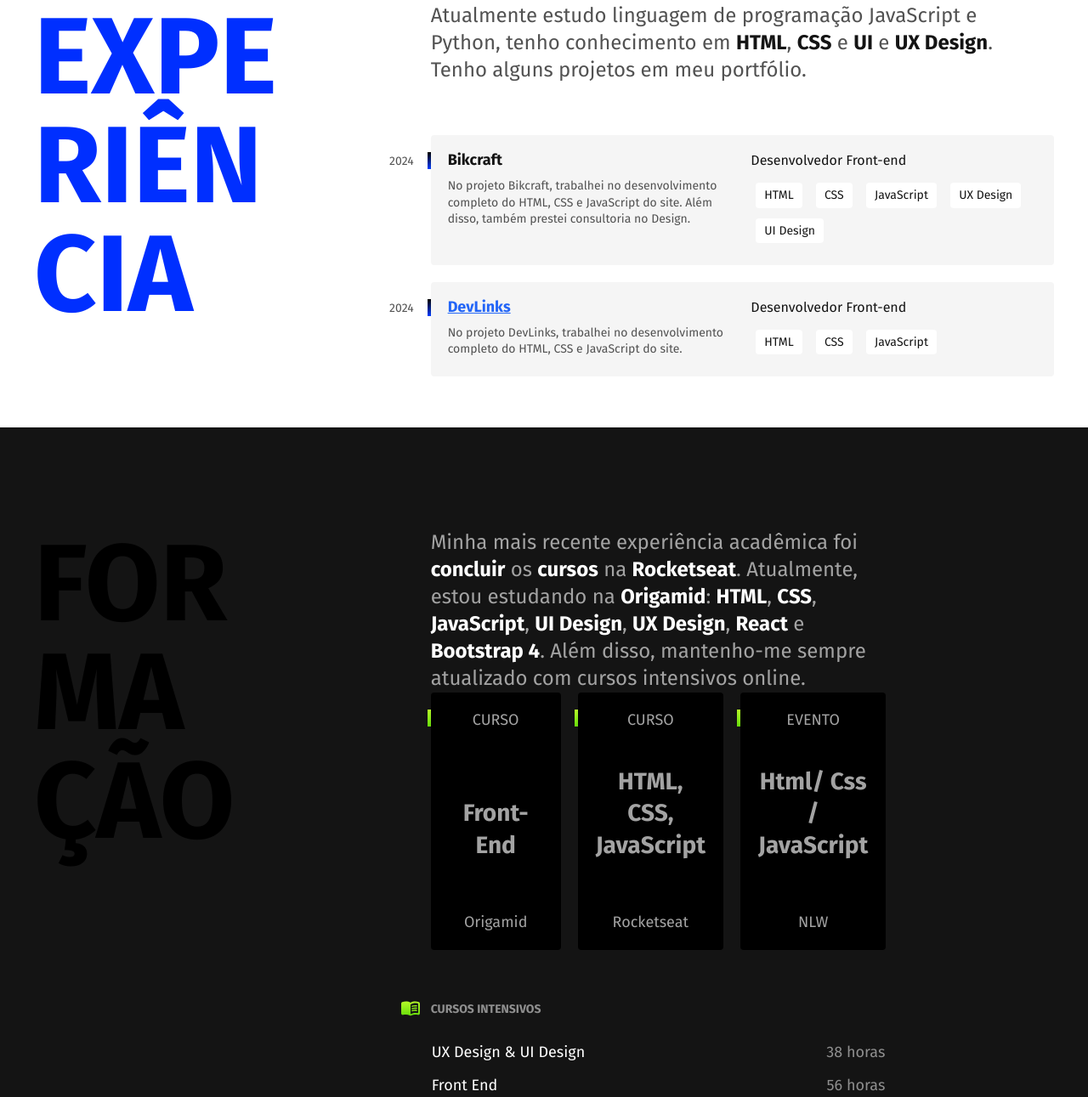
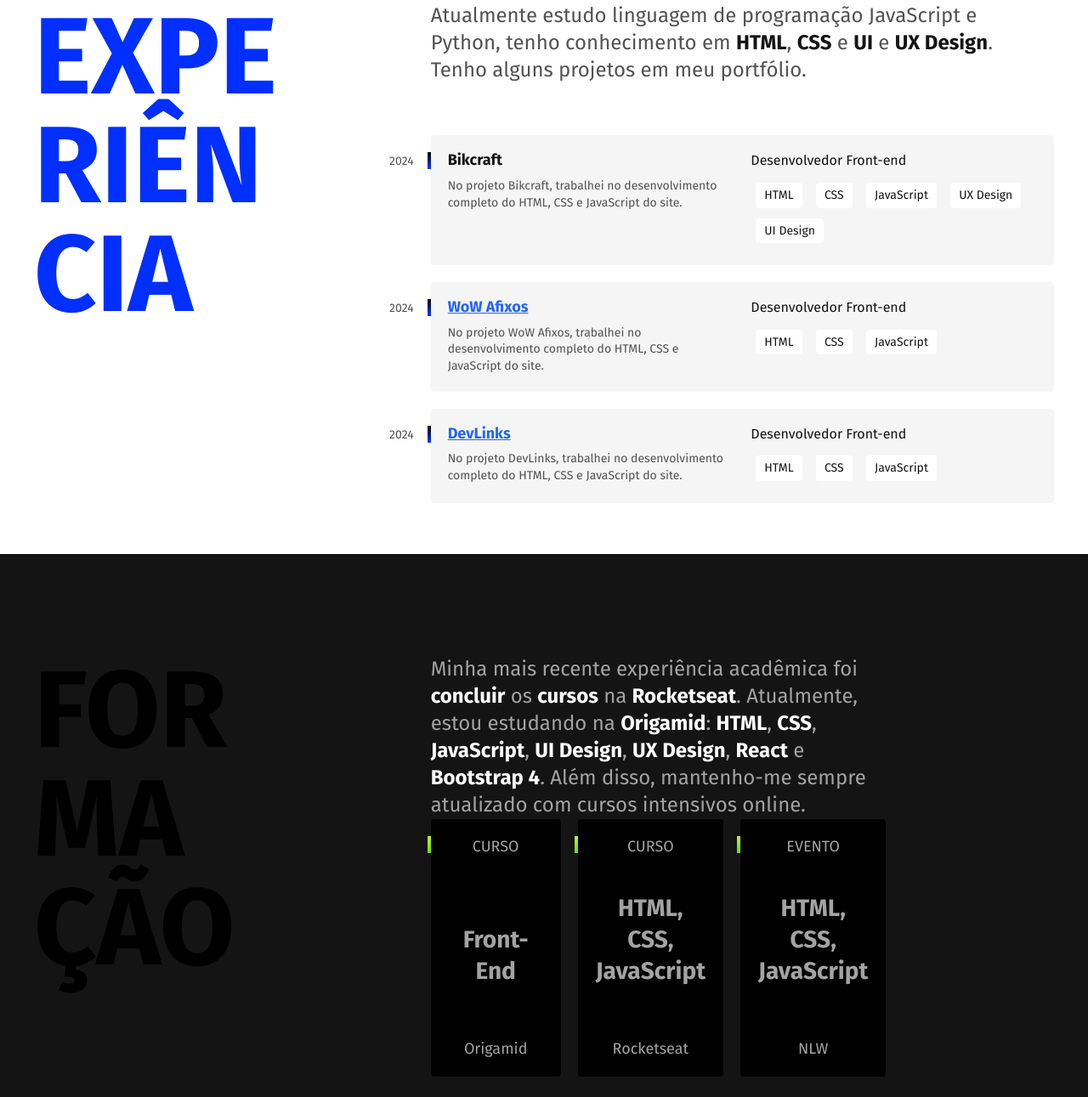
Before and after one commit to TbrunoK/portifolio, a plain HTML site: page index.html in a window 1280 px wide. Shown: the part 764-2055 px from the top of the page at 85% size. Drawn offline with Linux system fonts and the light colour scheme.

Commit message:
Novo projeto adicionado

```diff
--- a/index.html
+++ b/index.html
@@ -101,8 +101,7 @@
           <span class="empresa-cargo">Desenvolvedor Front-end</span>
           <p class="empresa-texto">
             No projeto Bikcraft, trabalhei no desenvolvimento completo do HTML,
-            CSS e JavaScript do site. Além disso, também prestei consultoria no
-            Design.
+            CSS e JavaScript do site.
           </p>
           <ul class="empresa-habilidade">
             <li>HTML</li>
@@ -110,6 +109,28 @@
             <li>JavaScript</li>
             <li>UX Design</li>
             <li>UI Design</li>
+          </ul>
+        </div>
+
+        <div class="empresa">
+          <span class="empresa-ano">2024</span>
+          <h3 class="empresa-titulo">
+            <a
+              class="link-projeto"
+              href="https://tbrunok.github.io/wow-afixes/"
+              target="_blank"
+              >WoW Afixos</a
+            >
+          </h3>
+          <span class="empresa-cargo">Desenvolvedor Front-end</span>
+          <p class="empresa-texto">
+            No projeto WoW Afixos, trabalhei no desenvolvimento completo do
+            HTML, CSS e JavaScript do site.
+          </p>
+          <ul class="empresa-habilidade">
+            <li>HTML</li>
+            <li>CSS</li>
+            <li>JavaScript</li>
           </ul>
         </div>
 
@@ -170,7 +191,7 @@
 
             <li class="curso">
               <span class="curso-tipo">Evento</span>
-              <h3 class="curso-foco">Html/ Css / JavaScript</h3>
+              <h3 class="curso-foco">HTML, CSS, JavaScript</h3>
               <span class="curso-instituicao">NLW</span>
             </li>
           </ul>
```
